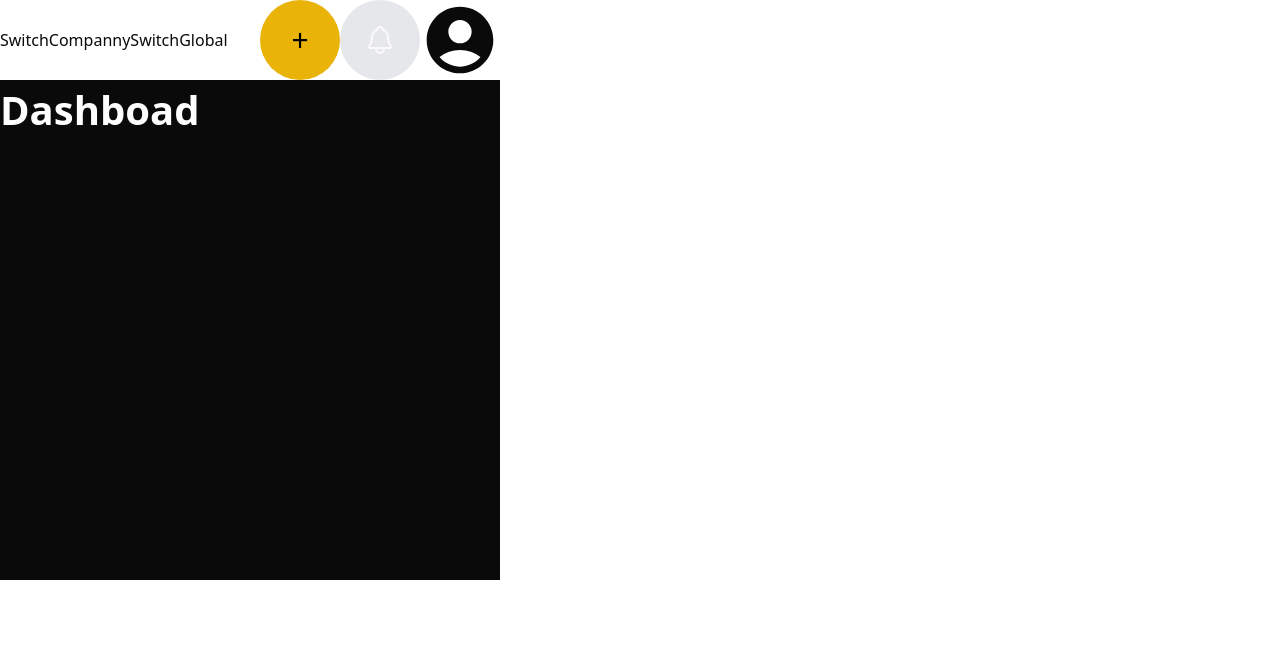
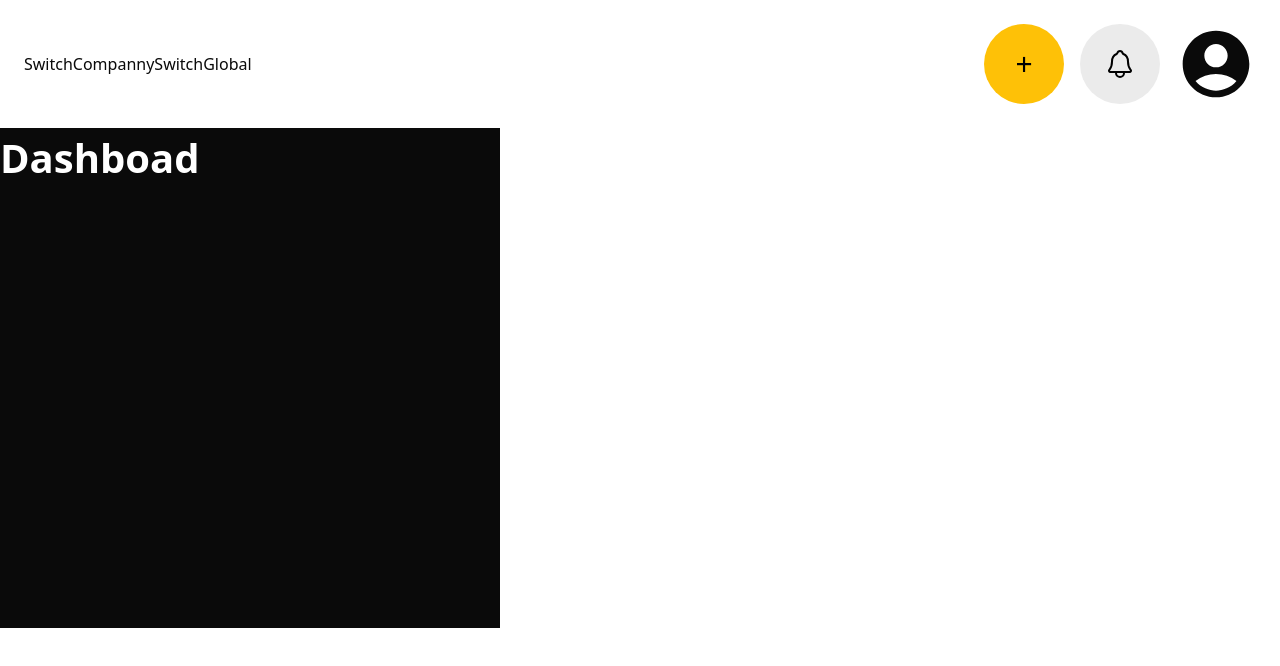
Before and after one commit to cruz-welandi/recruPay, a Next.js app: page / in a window 1280 px wide. Shown: the top 666 px of the page. Built offline with nearby package versions, Linux system fonts and the light colour scheme.

Commit message:
I just finished with the right side of the navbar.

```diff
--- a/src/app/layout.tsx
+++ b/src/app/layout.tsx
@@ -26,10 +26,12 @@ export default function RootLayout({
 }>) {
   return (
     <html lang="en">
-      <body className={`${geistSans.variable} ${geistMono.variable} antialiased flex`} >
+      <body className={`${geistSans.variable} ${geistMono.variable} antialiased`} >
 
         <div>
+
           {/* component Sibedar */}
+
         </div>
 
         <div className="flex flex-col">
--- a/src/components/NavBar.tsx
+++ b/src/components/NavBar.tsx
@@ -8,14 +8,14 @@ import ProfilLink from './navbar/ProfilLink'
 export default function NavBar() {
   return (
 
-    <div className='flex justify-between items-center'>
+    <div className='flex items-center justify-between p-6'>
 
       <div className='flex'>
         <SwitchCompanny />
         <SwitchGlobal />
       </div>
 
-      <div className='flex'>
+      <div className='flex gap-4'>
         <ButtonAdd />
         <NotificationButton />
         <ProfilLink />
--- a/src/components/navbar/ButtonAdd.tsx
+++ b/src/components/navbar/ButtonAdd.tsx
@@ -4,7 +4,7 @@ import React from 'react'
 export default function ButtonAdd() {
   return (
     <div>
-        <Button className='rounded-full h-20 w-20 bg-yellow-500 text-black text-3xl font-light'>
+        <Button className='rounded-full h-20 w-20 bg-[#fec107] text-black text-3xl font-light'>
           +
         </Button>
     </div>
--- a/src/components/navbar/NotificationButton.tsx
+++ b/src/components/navbar/NotificationButton.tsx
@@ -16,8 +16,8 @@ export default function NotificationButton() {
         <div>
             <Sheet>
                 <SheetTrigger>
-                    <Button className="bg-gray-200 rounded-full h-20 w-20">
-                        <IoNotificationsOutline size={32} />
+                    <Button className="bg-[#ebebeb] rounded-full h-20 w-20">
+                        <IoNotificationsOutline color='black' size={32} />
                     </Button>
                 </SheetTrigger>
                 <SheetContent>
--- a/src/components/navbar/ProfilLink.tsx
+++ b/src/components/navbar/ProfilLink.tsx
@@ -8,7 +8,7 @@ export default function ProfilLink() {
     <div className="">
 
       <Link href={"/"}>
-        <MdAccountCircle className='h-20 w-20' />
+        <MdAccountCircle className='h-full w-[80px]' />
       </Link>
     </div>
 
--- a/src/components/ui/button.tsx
+++ b/src/components/ui/button.tsx
@@ -9,7 +9,7 @@ const buttonVariants = cva(
   {
     variants: {
       variant: {
-        default: "bg-primary text-primary-foreground hover:bg-primary/90",
+        default: "bg-primary text-primary-foreground",
         destructive:
           "bg-destructive text-destructive-foreground hover:bg-destructive/90",
         outline:
```
